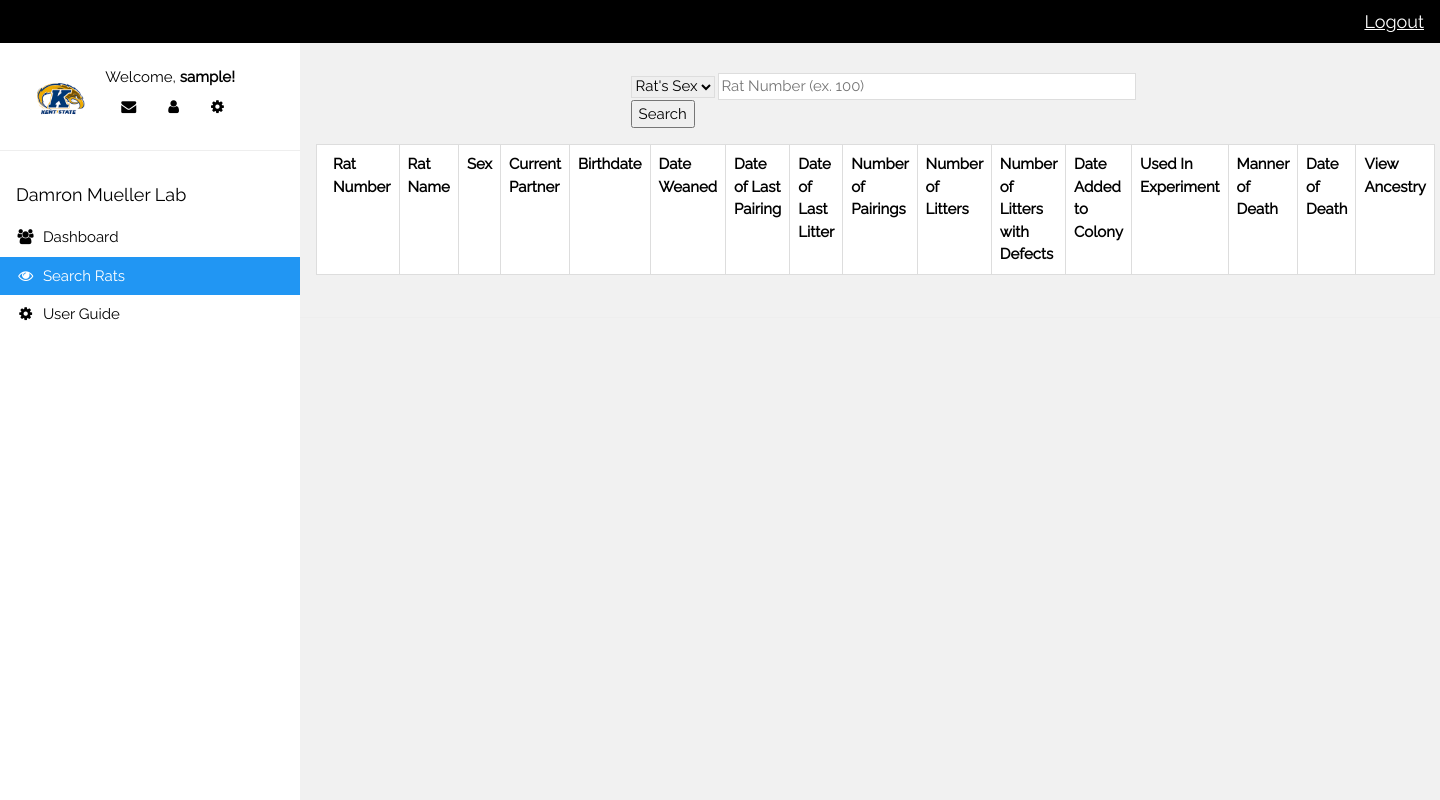
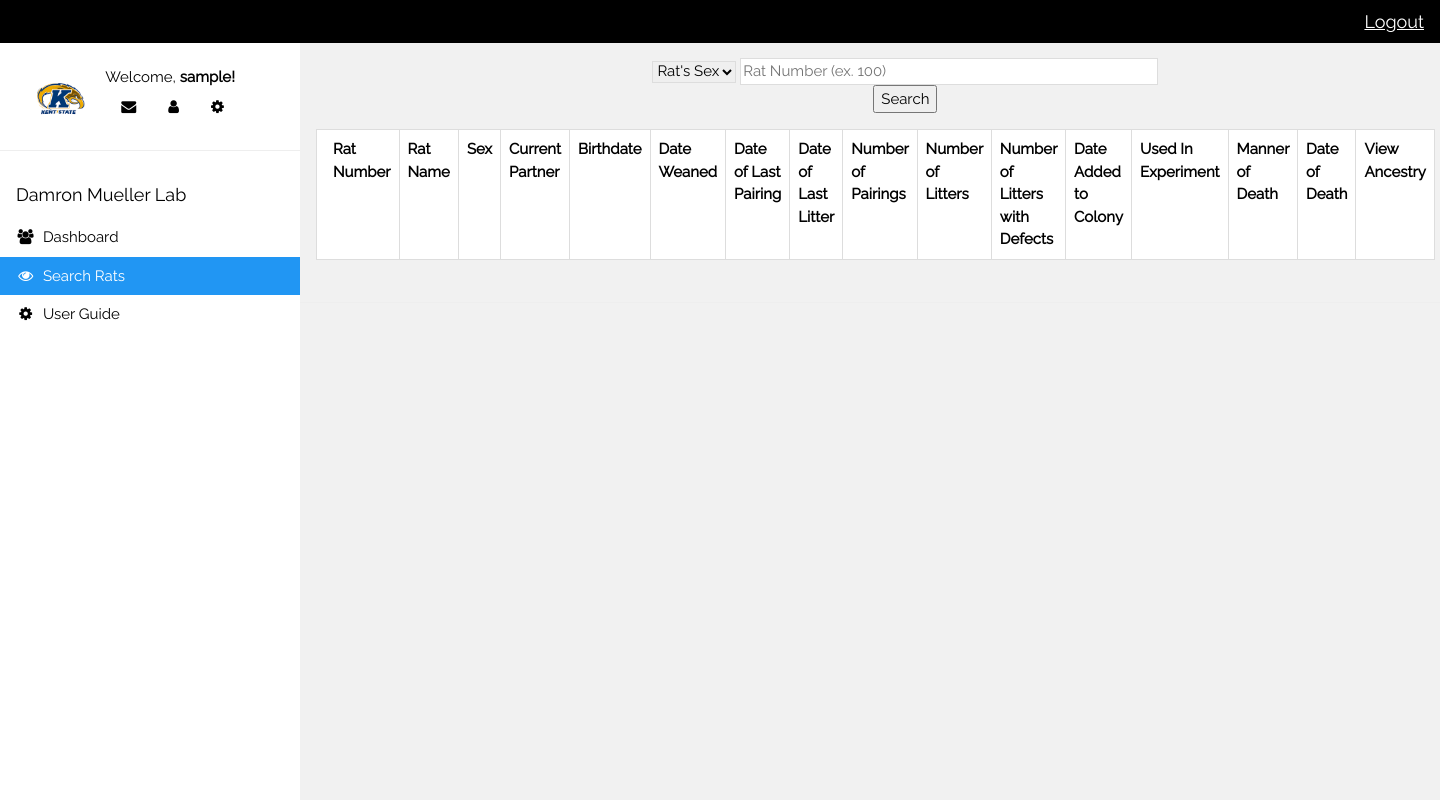
Before and after one commit to Alexander-Witwer2/Rat-Lab, a Flask app: page /search in a window 1440 px wide. Run offline with Flask 3, Linux system fonts and the light colour scheme; the visitor is signed in with stand-in values (Sample User, id 1); data comes from the database, SQL or seed files in the repository; data that the repository does not hold is empty.

Commit message:
modified:   RatLabPrototype/static/webpage.css 	modified:   RatLabPrototype/templates/addrat.html 	modified:   RatLabPrototype/templates/breedingpairs.html 	modified:   RatLabPrototype/templates/editrecords.html 	modified:   RatLabPrototype/templates/recordtransfer.html 	modified:   RatLabPrototype/templates/reportdeath.html 	modified:   RatLabPrototype/templates/reportlitter.html 	modified:   RatLabPrototype/templates/search.html

```diff
--- a/RatLabPrototype/static/webpage.css
+++ b/RatLabPrototype/static/webpage.css
@@ -1,5 +1,7 @@
 .center {
-    padding: 30px 25px 0px 29%;
+    padding-top: 30px;
+    padding-right: 5%;
+    text-align: center;
 }
 
 #obscuredDetails{
@@ -42,6 +44,12 @@
   }
 
   .page-center{
-    margin-left:430px;
+    margin-left:300px;
     margin-top:43px;
   }
+
+  .input{
+    padding-left: 350px;
+    padding-top: 15px;
+    text-align: center;
+  }
--- a/RatLabPrototype/templates/addrat.html
+++ b/RatLabPrototype/templates/addrat.html
@@ -84,7 +84,7 @@
     title="close side menu" id="myOverlay"></div>
 
   <!-- !PAGE CONTENT! -->
-  <div class="w3-main" style="margin-left:300px;margin-top:43px;">
+  <div class="w3-main page-center">
 
     <!-- Header -->
     <br>
@@ -93,7 +93,7 @@
       {{errorText}}
     </div>
     {% endif %}
-    <div id="boxes" style="display: block;" class="w3-row-padding center">
+    <div id="boxes" style="display: block;" class="center">
       <p>All fields are required.</p>
       <form action="/addrat" , method="POST">
         {{form.sex}} <br>
--- a/RatLabPrototype/templates/breedingpairs.html
+++ b/RatLabPrototype/templates/breedingpairs.html
@@ -84,10 +84,10 @@
     title="close side menu" id="myOverlay"></div>
 
   <!-- !PAGE CONTENT! -->
-  <div class="w3-main" style="margin-left:300px;margin-top:43px;">
+  <div class="w3-main page-center">
 
     <!-- Header -->
-    <div class="center w3-panel">
+    <div class="input w3-panel">
 
       <div class="w3-row-padding" style="margin:0 -16px">
         <div class="w3-twothird">
--- a/RatLabPrototype/templates/recordtransfer.html
+++ b/RatLabPrototype/templates/recordtransfer.html
@@ -84,11 +84,11 @@
     title="close side menu" id="myOverlay"></div>
 
   <!-- !PAGE CONTENT! -->
-  <div class="w3-main" style="margin-left:300px;margin-top:43px;">
+  <div class="w3-main page-center">
 
     <!-- Header -->
     <form action="/recordtransfer" , method="POST">
-      <div class="center w3-panel">
+      <div class="input w3-panel">
         <div class="w3-row-padding" style="margin:0 -16px">
           <div class="w3-twothird">
             {{ form.sex }}
--- a/RatLabPrototype/templates/reportdeath.html
+++ b/RatLabPrototype/templates/reportdeath.html
@@ -84,11 +84,11 @@
     title="close side menu" id="myOverlay"></div>
 
   <!-- !PAGE CONTENT! -->
-  <div class="w3-main" style="margin-left:300px;margin-top:43px;">
+  <div class="w3-main page-center">
 
     <!-- Header -->
     <form action="/reportdeath" , method="POST">
-      <div class="center w3-panel">
+      <div class="input w3-panel" style="margin-left: -50px;">
         <div class="w3-row-padding" style="margin:0 -16px">
           <div class="w3-twothird">
             {{ form.sex }}
--- a/RatLabPrototype/templates/reportlitter.html
+++ b/RatLabPrototype/templates/reportlitter.html
@@ -84,11 +84,11 @@
     title="close side menu" id="myOverlay"></div>
 
   <!-- !PAGE CONTENT! -->
-  <div class="w3-main" style="margin-left:300px;margin-top:43px;">
+  <div class="w3-main page-center">
 
     <!-- Header -->
     <form action="/reportlitter" , method="POST">
-      <div class="center w3-panel">
+      <div class="input w3-panel" style="padding-top: 30px;">
         <div class="w3-row-padding" style="margin:0 -16px">
           <div class="w3-twothird">
             <p>Sire number</p>
--- a/RatLabPrototype/templates/search.html
+++ b/RatLabPrototype/templates/search.html
@@ -84,10 +84,10 @@
     title="close side menu" id="myOverlay"></div>
 
   <!-- !PAGE CONTENT! -->
-  <div class="w3-main" style="margin-left:300px;margin-top:43px;">
+  <div class="w3-main page-center">
 
     <!-- Header -->
-    <div class="center w3-panel">
+    <div class="w3-panel input">
       <div class="w3-row-padding" style="margin:0 -16px">
         <div class="w3-twothird">
           <select name="Rat-Gender" id="Rat-Gender">
```
Also changed, not shown: RatLabPrototype/templates/editrecords.html (+4 -3 lines).
